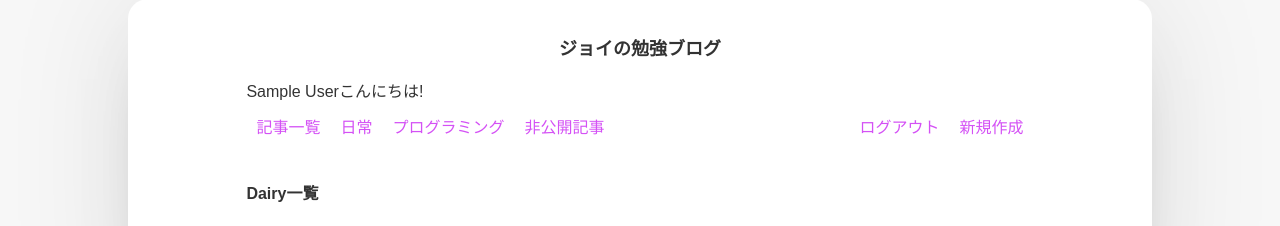
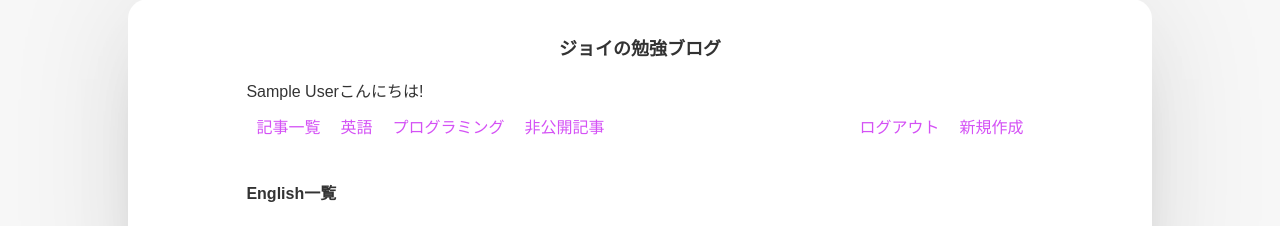
Before and after one commit to joey906/myblog, a PHP site: page /viewCategory.php?num=1 in a window 1280 px wide. Shown: the part 240-466 px from the top of the page. Run offline with PHP 8.4, Linux system fonts and the light colour scheme; the visitor is signed in with stand-in values (Sample User, id 1); data that the repository does not hold is empty; some libraries are stand-ins or nearby versions.

Commit message:
modify_category

```diff
--- a/blog.php
+++ b/blog.php
@@ -8,7 +8,7 @@ Class Blog extends Dbc
     //カテゴリ名表示
     public function setCategoryName($category){
         if ($category == '1'){
-            return '日常';
+            return '英語';
         } elseif ($category == '2'){
             return 'プログラミング';
         } else {
@@ -18,7 +18,7 @@ Class Blog extends Dbc
 
     public function setEnglishCategory($category) {
         if ($category == '1'){
-            return 'Dairy';
+            return 'English';
         } elseif ($category == '2'){
             return 'programing';
         } else {
--- a/css/detail.css
+++ b/css/detail.css
@@ -49,7 +49,3 @@ a {
     margin: 20px 0;
     font-weight:bold;
 }
-
-.mainTxt {
-    line-height: 40px;
-}
--- a/index.php
+++ b/index.php
@@ -37,7 +37,7 @@ $blogData = $blog->getMaxFive();
             <div class="headWrap">
                 <ul id="fuu" class="left section">
                     <li><a class="link" href="./viewAll.php">記事一覧</a></li>
-                    <li><a class="link" href="./viewCategory.php?num=1">日常</a></li>
+                    <li><a class="link" href="./viewCategory.php?num=1">英語</a></li>
                     <li><a class="link" href="./viewCategory.php?num=2">プログラミング</a></li>
                     <li><a class="link" href="./viewCategory.php?num=0"><?php if (!empty($_SESSION)) echo "非公開記事";?></a></li>
                 </ul>
--- a/newForm.php
+++ b/newForm.php
@@ -20,7 +20,7 @@ Blog::authValidate();
         <br>
         <p>カテゴリ：</p>
         <select name="category">
-            <option value="1">日常</option>
+            <option value="1">英語</option>
             <option value="2">プログラミング</option>
         </select>
         <br>
--- a/update_form.php
+++ b/update_form.php
@@ -30,7 +30,7 @@ $publish_status = (int)$result['published_status'];
         <br>
         <p>カテゴリ：</p>
         <select name="category">
-            <option value="1" <?php if ($category == 1) echo "selected"?>>日常</option>
+            <option value="1" <?php if ($category == 1) echo "selected"?>>英語</option>
             <option value="2" <?php if ($category == 2) echo "selected"?>>プログラミング</option>
         </select>
         <br>
--- a/viewAll.php
+++ b/viewAll.php
@@ -39,7 +39,7 @@ if (!empty($_SESSION)) {
             <div class="headWrap">
                 <ul id="fuu" class="left section">
                     <li><a class="link" href="./viewAll.php">記事一覧</a></li>
-                    <li><a class="link" href="./viewCategory.php?num=1">日常</a></li>
+                    <li><a class="link" href="./viewCategory.php?num=1">英語</a></li>
                     <li><a class="link" href="./viewCategory.php?num=2">プログラミング</a></li>
                     <li><a class="link" href="./viewCategory.php?num=0"><?php if (!empty($_SESSION)) echo "非公開記事";?></a></li>
                 </ul>
@@ -89,7 +89,7 @@ if (!empty($_SESSION)) {
             <div class="headWrap">
                 <ul id="fuu" class="left section">
                     <li><a class="link" href="./viewAll.php">記事一覧</a></li>
-                    <li><a class="link" href="./viewCategory.php?num=1">日常</a></li>
+                    <li><a class="link" href="./viewCategory.php?num=1">英語</a></li>
                     <li><a class="link" href="./viewCategory.php?num=2">プログラミング</a></li>
                     <li><a class="link" href="./viewCategory.php?num=0"><?php if (!empty($_SESSION)) echo "非公開記事";?></a></li>
                 </ul>
--- a/viewCategory.php
+++ b/viewCategory.php
@@ -40,7 +40,7 @@ if ($num == 0) {
             <div class="headWrap">
                 <ul id="fuu" class="left section">
                     <li><a class="link" href="./viewAll.php">記事一覧</a></li>
-                    <li><a class="link" href="./viewCategory.php?num=1">日常</a></li>
+                    <li><a class="link" href="./viewCategory.php?num=1">英語</a></li>
                     <li><a class="link" href="./viewCategory.php?num=2">プログラミング</a></li>
                     <li><a class="link" href="./viewCategory.php?num=0"><?php if (!empty($_SESSION)) echo "非公開記事";?></a></li>
                 </ul>
@@ -89,7 +89,7 @@ if ($num == 0) {
             <div class="headWrap">
                 <ul id="fuu" class="left section">
                     <li><a class="link" href="./viewAll.php">記事一覧</a></li>
-                    <li><a class="link" href="./viewCategory.php?num=1">日常</a></li>
+                    <li><a class="link" href="./viewCategory.php?num=1">英語</a></li>
                     <li><a class="link" href="./viewCategory.php?num=2">プログラミング</a></li>
                     <li><a class="link" href="./viewCategory.php?num=0"><?php if (!empty($_SESSION)) echo "非公開記事";?></a></li>
                 </ul>
```
